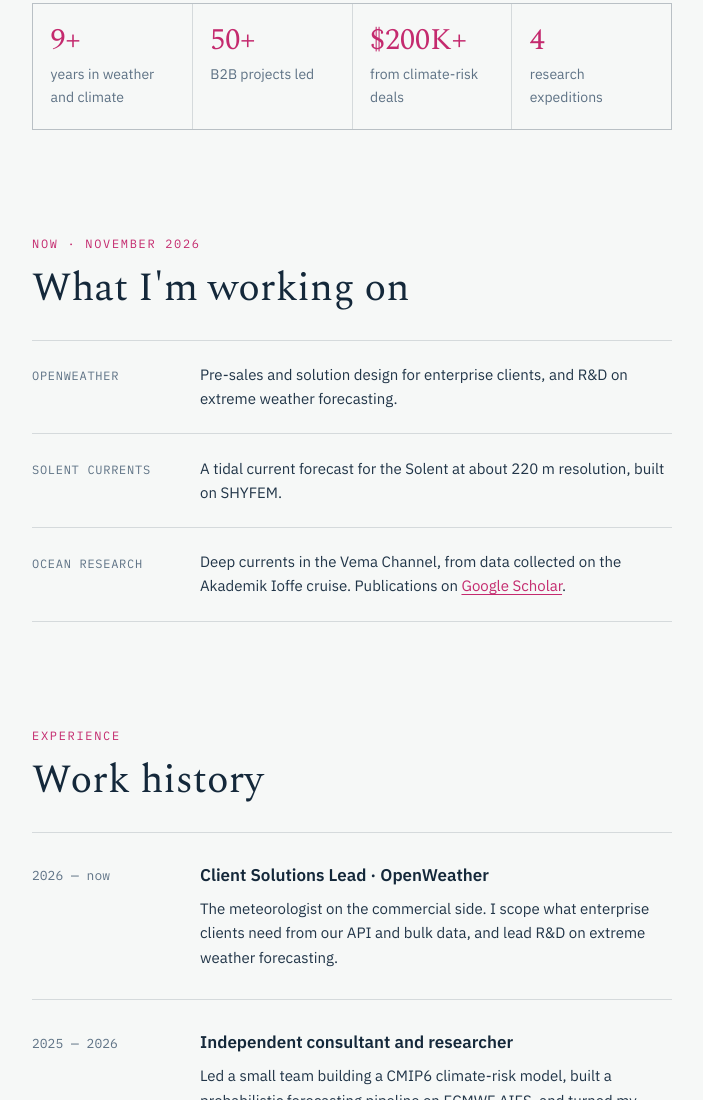
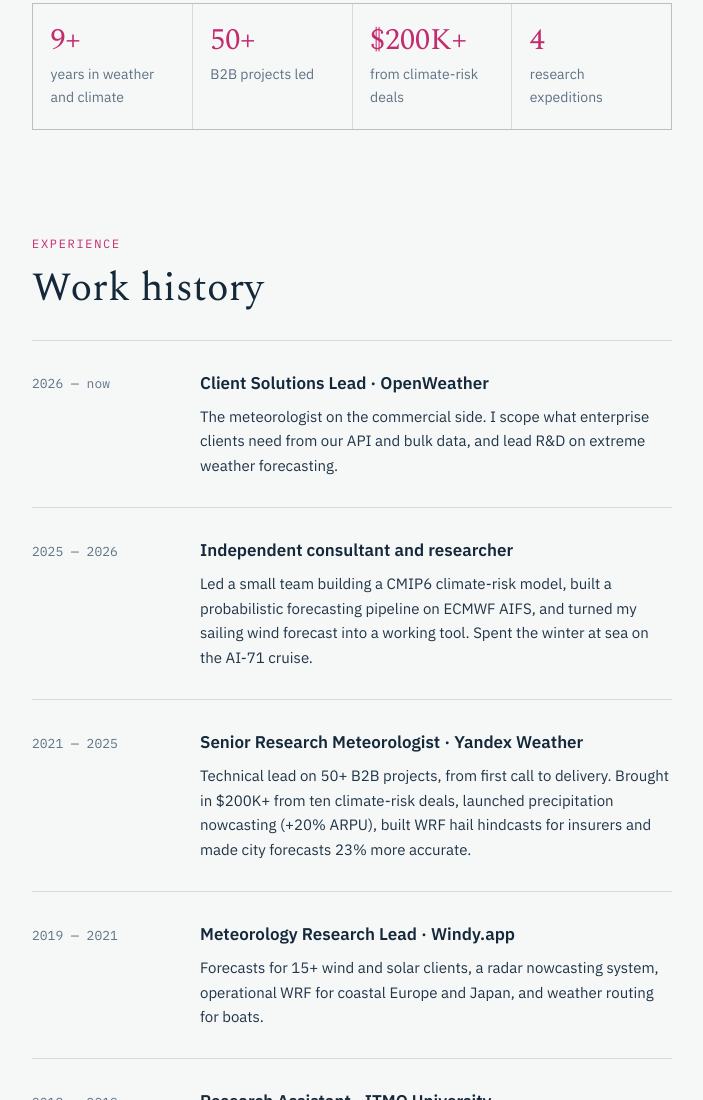
Before and after one commit to idrigo/iamdrigo, a plain HTML site: page index.html in a window 1280 px wide. Shown: the part 1372-2472 px from the top of the page, without its empty margins (288-991 px from the left). Drawn offline with nearby package versions, Linux system fonts and the light colour scheme.

Commit message:
Remove Now section
Co-Authored-By: Claude Opus 5.5 <noreply@anthropic.com>

```diff
--- a/index.html
+++ b/index.html
@@ -77,7 +77,6 @@
   <header class="topbar">
     <a class="brand" href="#top">I. Drigo</a>
     <nav class="topnav" aria-label="Sections">
-      <a href="#now">Now</a>
       <a href="#experience">Experience</a>
       <a href="#work">Work</a>
       <a href="#talks">Talks</a>
@@ -176,35 +175,6 @@
         <div><dt>50+</dt><dd>B2B projects led</dd></div>
         <div><dt>$200K+</dt><dd>from climate-risk deals</dd></div>
         <div><dt>4</dt><dd>research expeditions</dd></div>
-      </dl>
-    </section>
-
-    <!-- ============ NOW ============ -->
-    <section class="section" id="now">
-      <p class="eyebrow">Now · November 2026</p>
-      <h2>What I'm working on</h2>
-      <dl class="kit reveal">
-        <div>
-          <dt>OpenWeather</dt>
-          <dd>
-            Pre-sales and solution design for enterprise clients, and R&amp;D on extreme
-            weather forecasting.
-          </dd>
-        </div>
-        <div>
-          <dt>Solent currents</dt>
-          <dd>
-            A tidal current forecast for the Solent at about 220&nbsp;m resolution, built on
-            SHYFEM.
-          </dd>
-        </div>
-        <div>
-          <dt>Ocean research</dt>
-          <dd>
-            Deep currents in the Vema Channel, from data collected on the Akademik Ioffe cruise.
-            Publications on <a href="https://scholar.google.com/citations?user=tCIJt7YAAAAJ&amp;hl=en" rel="noopener">Google Scholar</a>.
-          </dd>
-        </div>
       </dl>
     </section>
 
```
Also changed, not shown: llms.txt.
